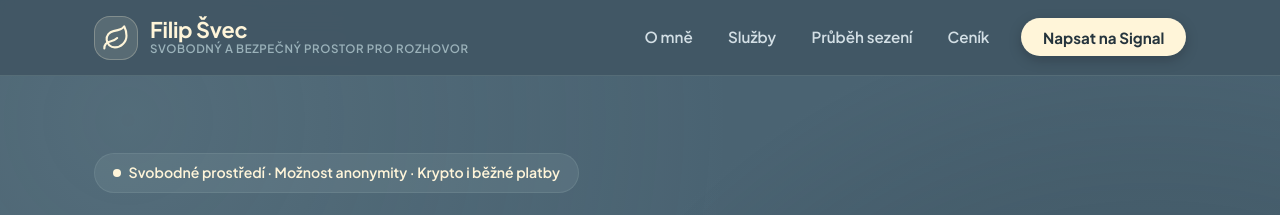
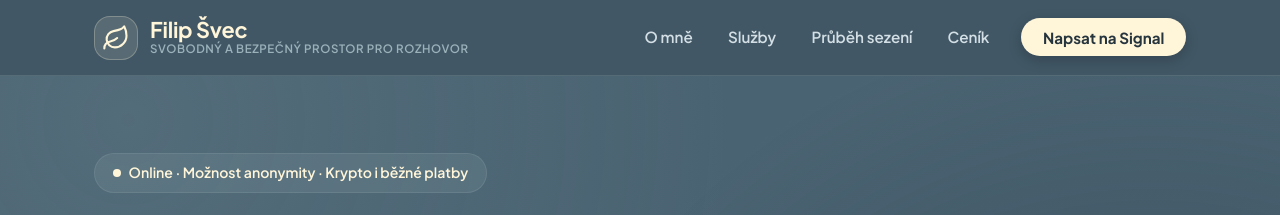
Before and after one commit to Swagmankuncice/terapie-web, a website: page index.html in a window 1280 px wide. Shown: the top 215 px of the page. Drawn offline with Linux system fonts and the light colour scheme.

Commit message:
fix(copywriting): update hero badge to 'Online · Možnost anonymity · Krypto i běžné platby'

```diff
--- a/index.html
+++ b/index.html
@@ -70,7 +70,7 @@
         <div class="hero-content">
           <div class="badge-pill">
             <span class="badge-dot" aria-hidden="true"></span>
-            <span>Svobodné prostředí · Možnost anonymity · Krypto i běžné platby</span>
+            <span>Online · Možnost anonymity · Krypto i běžné platby</span>
           </div>
 
           <h1 class="hero-title">
```
